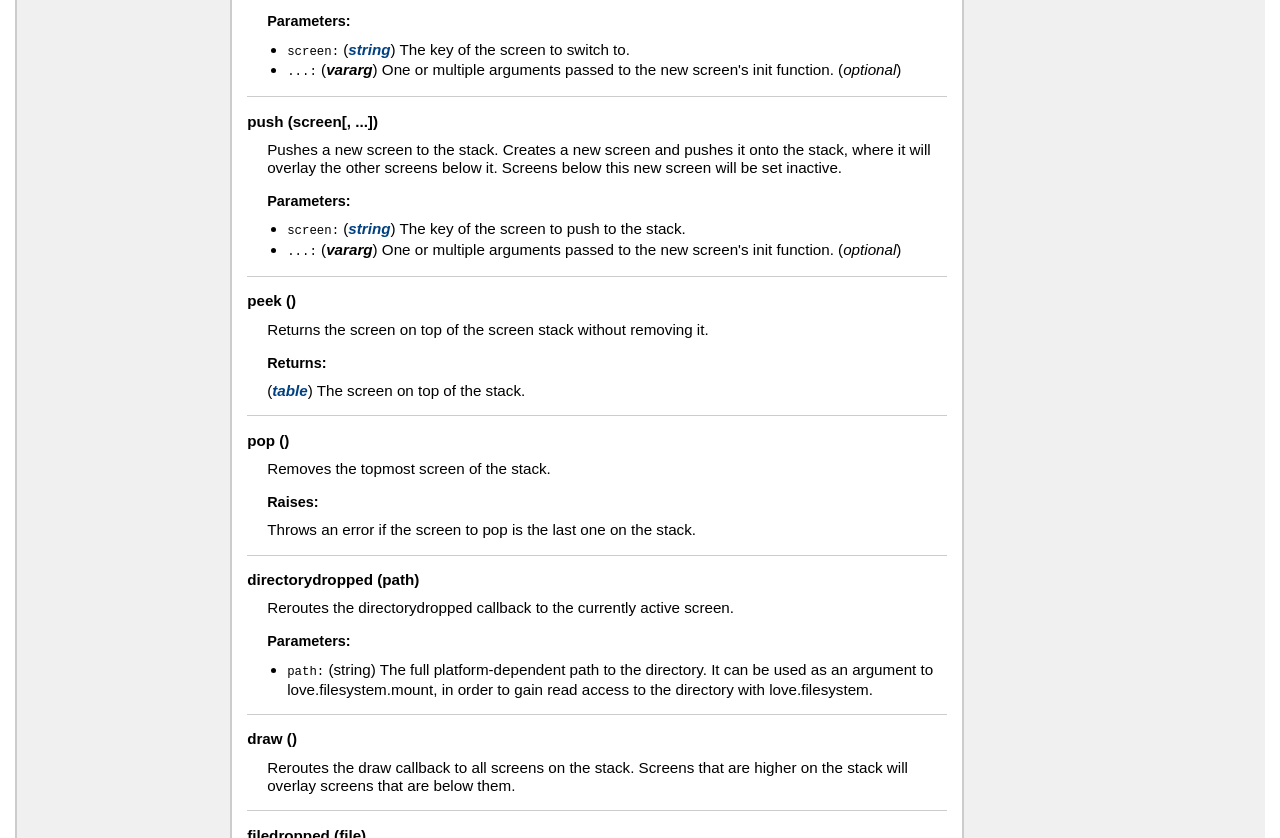
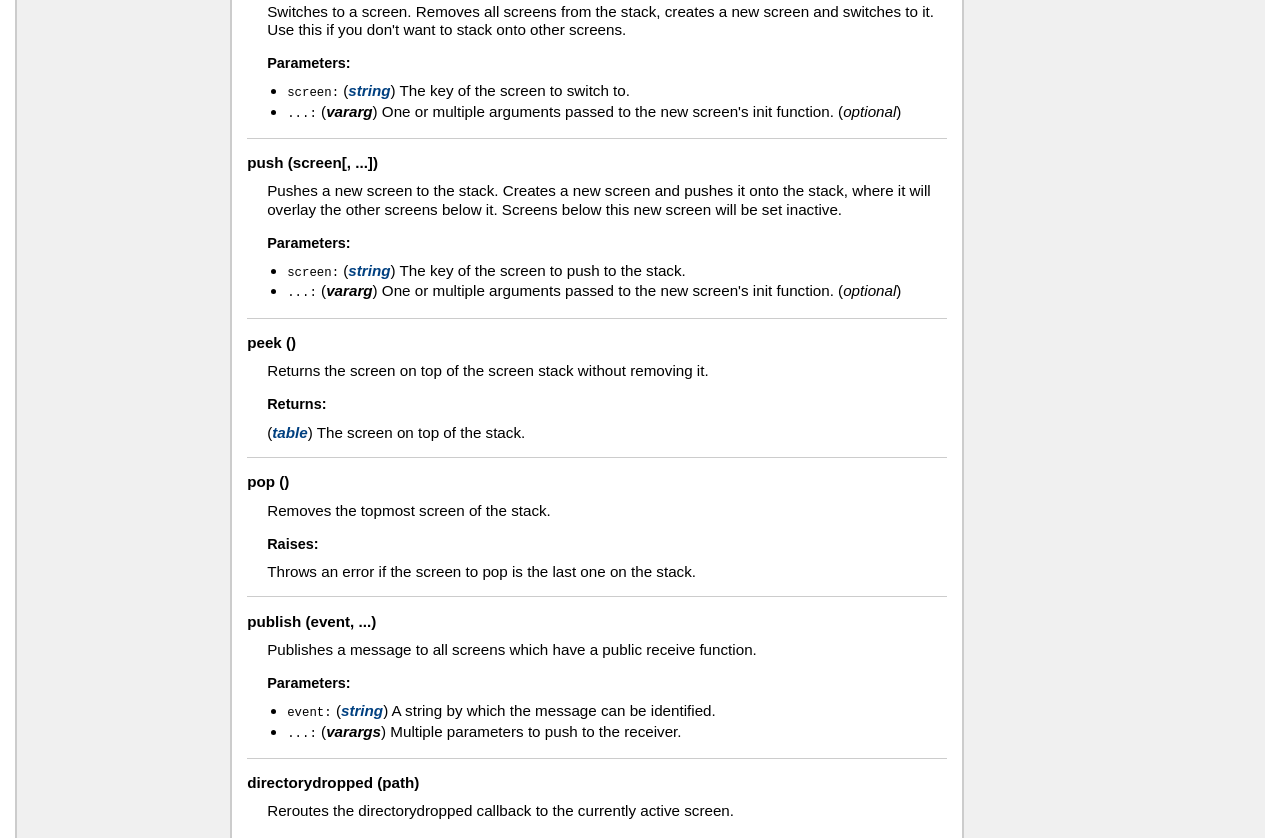
Before and after one commit to rm-code/screenmanager, a plain HTML site: page index.html in a window 1280 px wide. Shown: the part 1962-2800 px from the top of the page. Drawn offline with Linux system fonts and the light colour scheme.

Commit message:
Update documentation

```diff
--- a/index.html
+++ b/index.html
@@ -73,6 +73,10 @@
 	<tr>
 	<td class="name" nowrap><a href="#pop">pop ()</a></td>
 	<td class="summary">Removes the topmost screen of the stack.</td>
+	</tr>
+	<tr>
+	<td class="name" nowrap><a href="#publish">publish (event, ...)</a></td>
+	<td class="summary">Publishes a message to all screens which have a public receive function.</td>
 	</tr>
 	<tr>
 	<td class="name" nowrap><a href="#directorydropped">directorydropped (path)</a></td>
@@ -367,6 +371,31 @@
 
     <h3>Raises:</h3>
     Throws an error if the screen to pop is the last one on the stack.
+
+
+
+</dd>
+    <dt>
+    <a name = "publish"></a>
+    <strong>publish (event, ...)</strong>
+    </dt>
+    <dd>
+    Publishes a message to all screens which have a public receive function.
+
+
+    <h3>Parameters:</h3>
+    <ul>
+        <li><span class="parameter">event</span>
+            <span class="types"><a class="type" href="https://www.lua.org/manual/5.2/manual.html#6.4">string</a></span>
+         A string by which the message can be identified.
+        </li>
+        <li><span class="parameter">...</span>
+            <span class="types"><span class="type">varargs</span></span>
+          Multiple parameters to push to the receiver.
+        </li>
+    </ul>
+
+
 
 
 
@@ -1156,7 +1185,7 @@
 </div> <!-- id="main" -->
 <div id="about">
 <i>generated by <a href="http://github.com/stevedonovan/LDoc">LDoc 1.4.6</a></i>
-<i style="float:right;">Last updated 2017-03-22 01:58:21 </i>
+<i style="float:right;">Last updated 2017-11-14 03:31:10 </i>
 </div> <!-- id="about" -->
 </div> <!-- id="container" -->
 </body>
```
